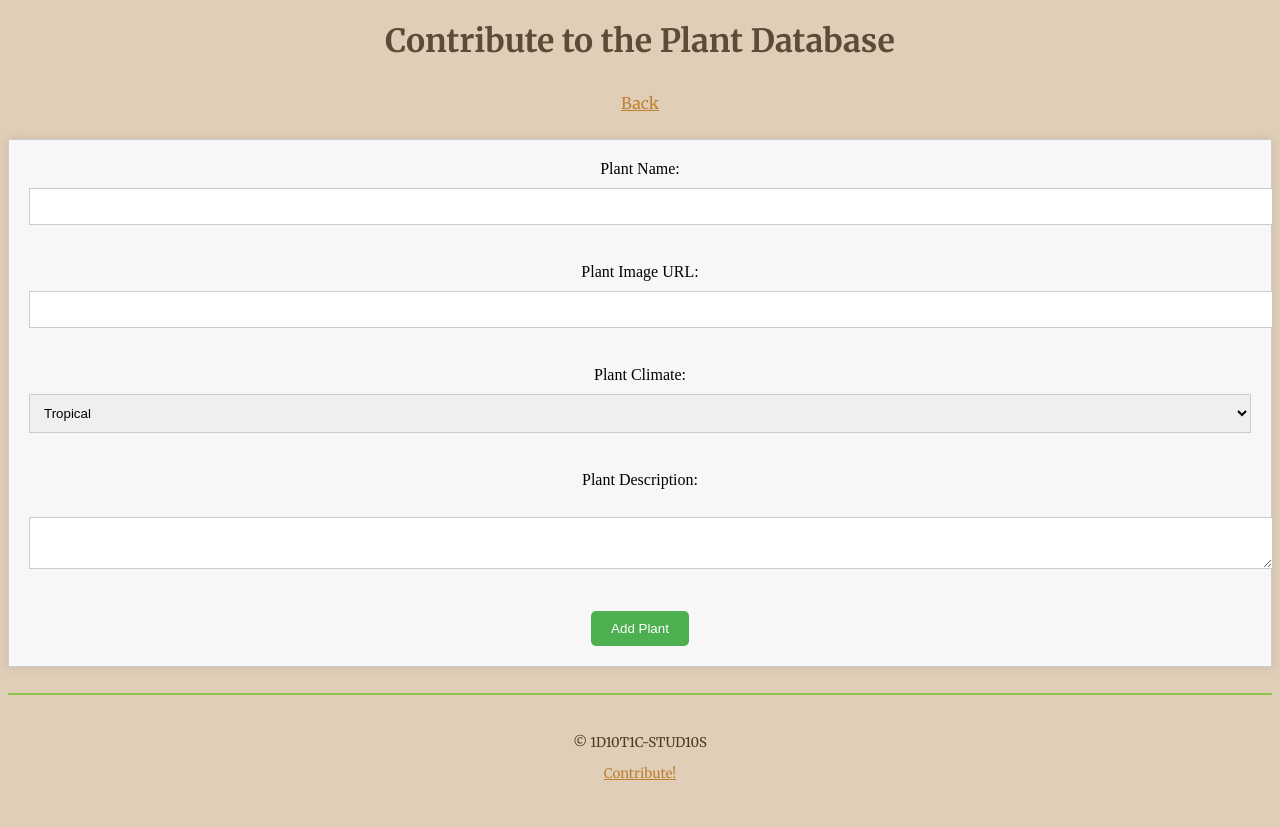
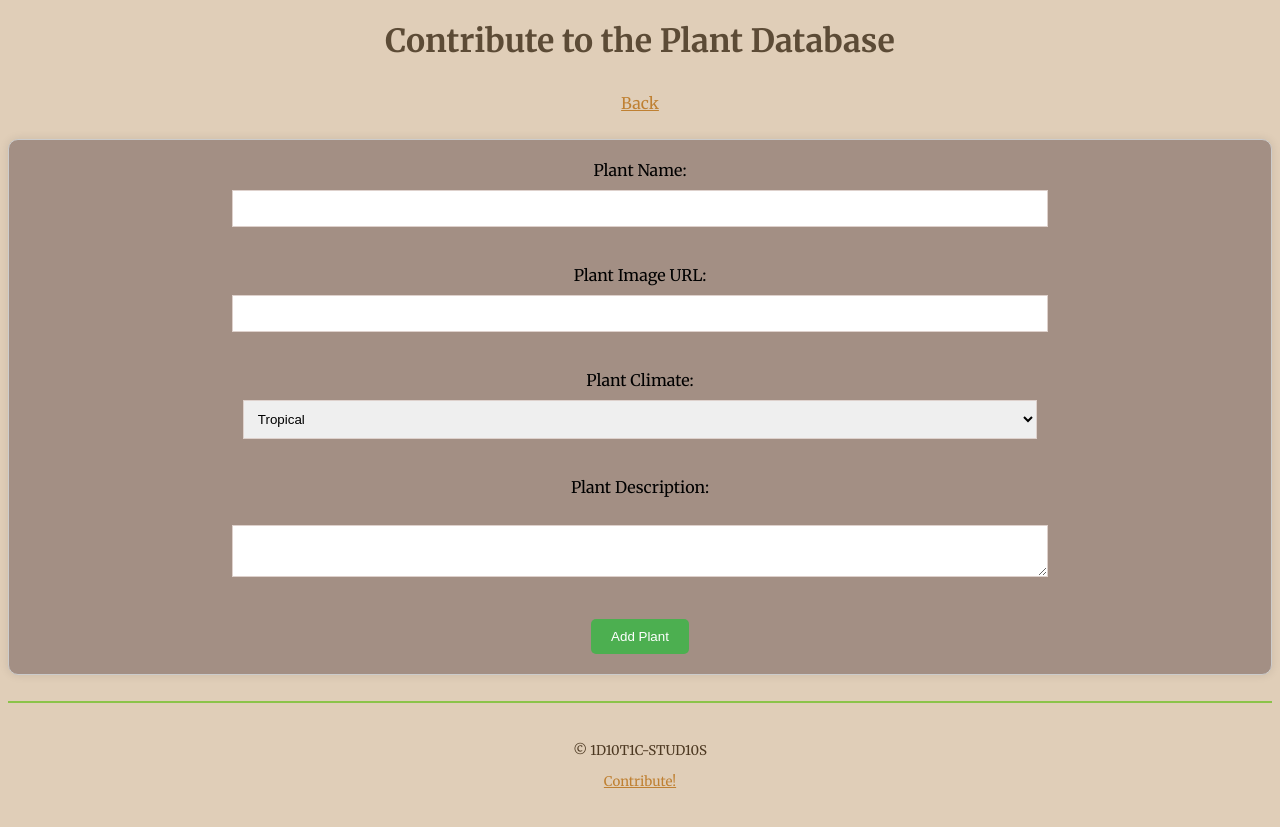
Before and after one commit to BotanyBase/botanybase.github.io, a Jekyll site: the page built from contribute/add.html, in a window 1280 px wide. Shown: the top 827 px of the page. Built offline with Jekyll 4.4.1, drawn with Linux system fonts in a browser that asks for light colours.

Commit message:
Update add.html

```diff
--- a/contribute/add.html
+++ b/contribute/add.html
@@ -6,23 +6,25 @@ title: Add to DB
 <style>
   /* Add a background color and padding to the form */
   form {
-    background-color: #f7f7f7;
+    background-color: #a38f84;
     padding: 20px;
     border: 1px solid #ccc;
     box-shadow: 0 0 10px rgba(0, 0, 0, 0.1);
+    border-radius: 10px;
   }
 
   /* Style the form fields */
   label {
     display: block;
     margin-bottom: 10px;
+    font-family: "Merriweather"
   }
 
   input, select, textarea {
-    width: 100%;
+    width: 65%;
     padding: 10px;
     margin-bottom: 20px;
-    border: 1px solid #ccc;
+    border: 1px solid #ded1cc;
   }
 
   /* Add a button style */
```
